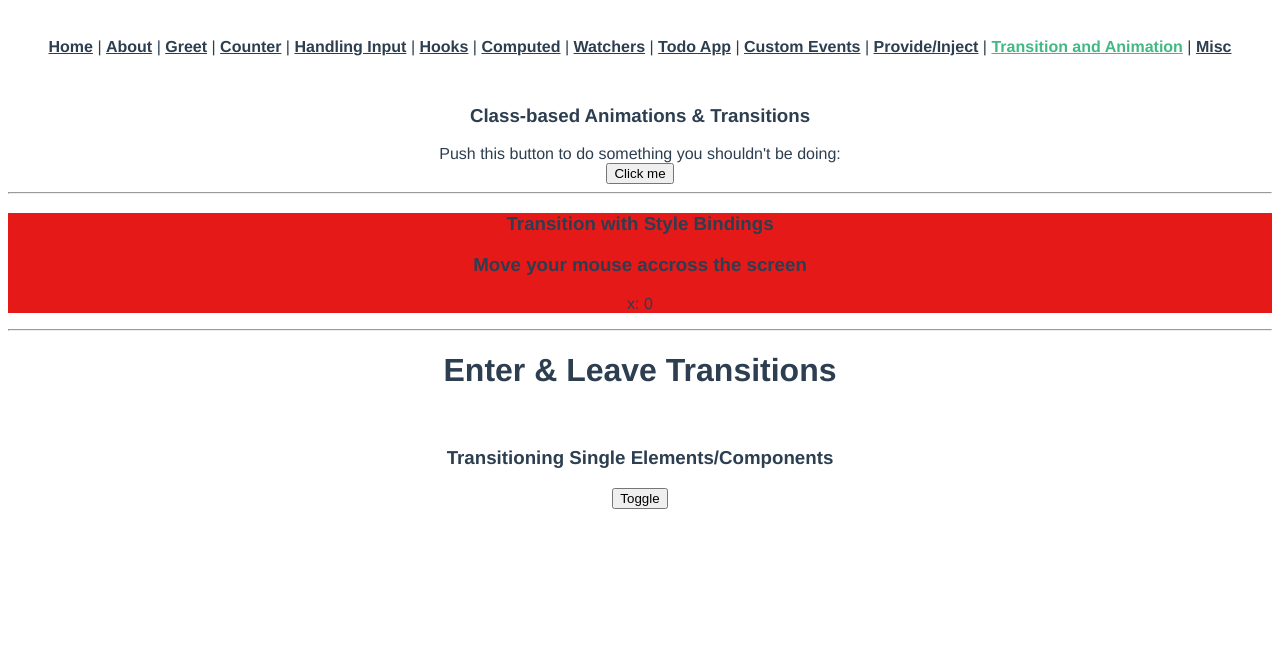
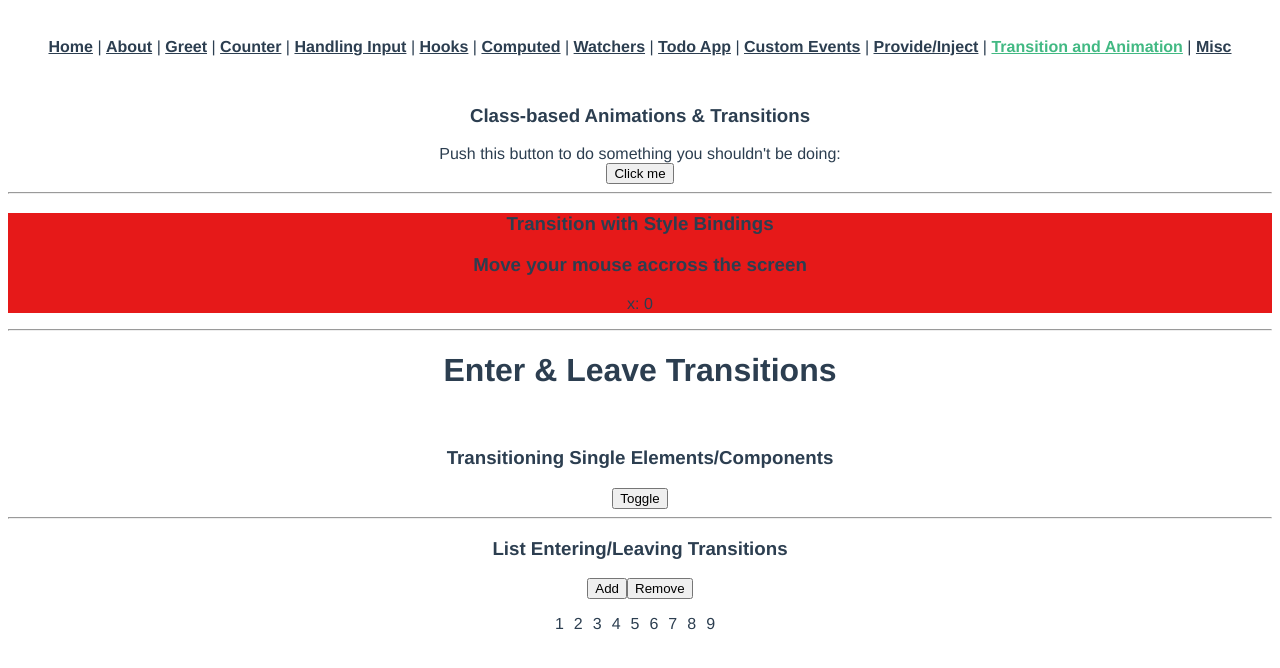
Before and after one commit to nor1c/vue-play, a Vue app in the folder hello-world/: page /transition-animation in a window 1280 px wide. Shown: the top 668 px of the page. Built offline with nearby package versions, Linux system fonts and the light colour scheme.

Commit message:
list entering/leaving transitions

```diff
--- a/hello-world/src/views/TransitionAnimation.vue
+++ b/hello-world/src/views/TransitionAnimation.vue
@@ -34,6 +34,20 @@
         </transition>
       </div>
     </div>
+
+    <hr>
+    <div>
+      <h3>List Entering/Leaving Transitions</h3>
+      <div>
+        <button @click="add">Add</button>
+        <button @click="remove">Remove</button>
+        <transition-group name="list" tag="p">
+          <span v-for="item in items" :key="item" class="list-item">
+            {{ item }}
+          </span>
+        </transition-group>
+      </div>
+    </div>
   </div>
 </template>
 
@@ -42,11 +56,22 @@ export default {
   data: () => ({
     noActivated: false,
     x: 0,
-    show: false
+    show: false,
+    items: [1, 2, 3, 4, 5, 6, 7, 8, 9],
+    nextNum: 10
   }),
   methods: {
     xCoordinate(e) {
       this.x = e.clientX
+    },
+    randomIndex() {
+      return Math.floor(Math.random() * this.items.length)
+    },
+    add() {
+      this.items.splice(this.randomIndex(), 0, this.nextNum++)
+    },
+    remove() {
+      this.items.splice(this.randomIndex(), 1)
     }
   }
 }
@@ -94,4 +119,17 @@ export default {
 .fade-leave-to {
   opacity: 0;
 }
+.list-item {
+  display: inline-block;
+  margin-right: 10px;
+}
+.list-enter-active,
+.list-leave-active {
+  transition: all 1s ease;
+}
+.list-enter-from,
+.list-leave-to {
+  opacity: 0;
+  transform: translateY(30px);
+}
 </style>
```
